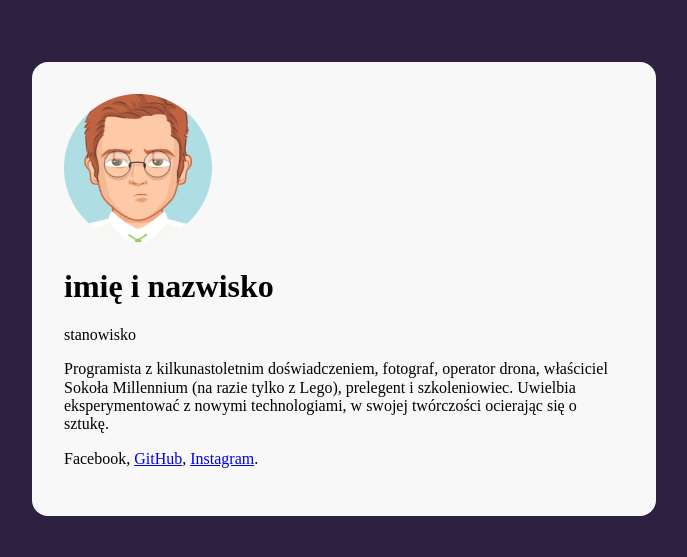
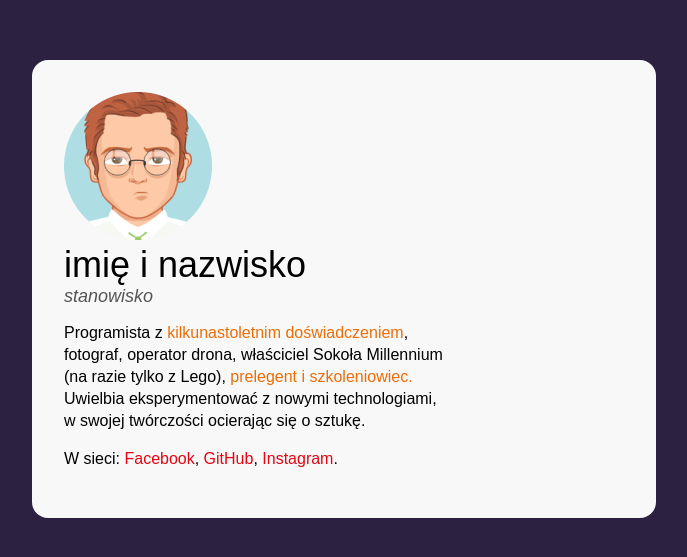
Before and after one commit to milena-kmiecik/business-card, a plain HTML site: page index.html in a window 1280 px wide. Shown: the part 111-668 px from the top of the page, without its empty margins (296-983 px from the left). Drawn offline with Linux system fonts and the light colour scheme.

Commit message:
complete_BEM

```diff
--- a/index.html
+++ b/index.html
@@ -1,13 +1,15 @@
 <!DOCTYPE html>
 <html lang="pl">
+
 <head>
     <meta charset="UTF-8">
     <meta http-equiv="X-UA-Compatible" content="IE=edge">
     <meta name="viewport" content="width=device-width, initial-scale=1.0">
     <title>Wizytówka</title>
-<link href="normalize.css" rel="stylesheet" type="text/css"/>
-<link href="style.css" rel="stylesheet" type="text/css"/>
+    <link href="normalize.css" rel="stylesheet" type="text/css" />
+    <link href="style.css" rel="stylesheet" type="text/css" />
 </head>
+
 <body>
     <main class="main">
         <article class="person">
@@ -16,9 +18,16 @@
                 <h1 class="person__name">imię i nazwisko</h1>
                 <p class="person__position">stanowisko</p>
             </header>
-            <p class="person__description">Programista z kilkunastoletnim doświadczeniem, fotograf, operator drona, właściciel Sokoła Millennium (na razie tylko z Lego), prelegent i szkoleniowiec. Uwielbia eksperymentować z nowymi technologiami, w swojej twórczości ocierając się o sztukę.</p>
-            <p class="person__description> W sieci: <a href="www.facebook.com.pl\">Facebook</a>, <a href="www.github.com\">GitHub</a>, <a href="www.instargam.com\">Instagram</a>.</p>
+            <p class="person__description">Programista z <strong class="special">kilkunastoletnim
+                    doświadczeniem</strong>, fotograf, operator drona,
+                właściciel Sokoła Millennium (na razie tylko z Lego), <strong class="special">prelegent i
+                    szkoleniowiec.</strong> Uwielbia
+                eksperymentować z nowymi technologiami, w swojej twórczości ocierając się o sztukę.</p>
+            <p class="person__description"> W sieci: <a class="person__link" href=" www.facebook.com.pl\">Facebook</a>,
+                <a class="person__link" href="www.github.com\">GitHub</a>, <a class="person__link"
+                    href="www.instargam.com\">Instagram</a>.</p>
         </article>
     </main>
 </body>
+
 </html>
--- a/style.css
+++ b/style.css
@@ -7,13 +7,15 @@ html {
 *:after {
     box-sizing: inherit;
 }
-body{
+
+body {
     background-color: #2C2141;
     min-height: 100vh;
     display: flex;
     flex-direction: row;
     justify-content: center;
     align-items: center;
+    font-family: Arial, Helvetica, sans-serif;
 }
 
 .main {
@@ -23,3 +25,36 @@ body{
     margin: 16px;
     padding: 32px;
 }
+
+.person {}
+
+.person__name {
+    font-size: 36px;
+    margin: 0;
+    font-weight: normal;
+}
+
+.person__position {
+    font-size: 18px;
+    color: #545454;
+    font-weight: lighter;
+    font-style: italic;
+    margin-top: 0;
+    margin-bottom: 15px;
+}
+
+.person__description {
+    width: 380px;
+    font-size: 16px;
+    line-height: 22px;
+}
+
+.special {
+    color: #ED6D05;
+    font-weight: normal;
+}
+
+.person__link {
+    color: #E20613;
+    text-decoration: none;
+}
```
